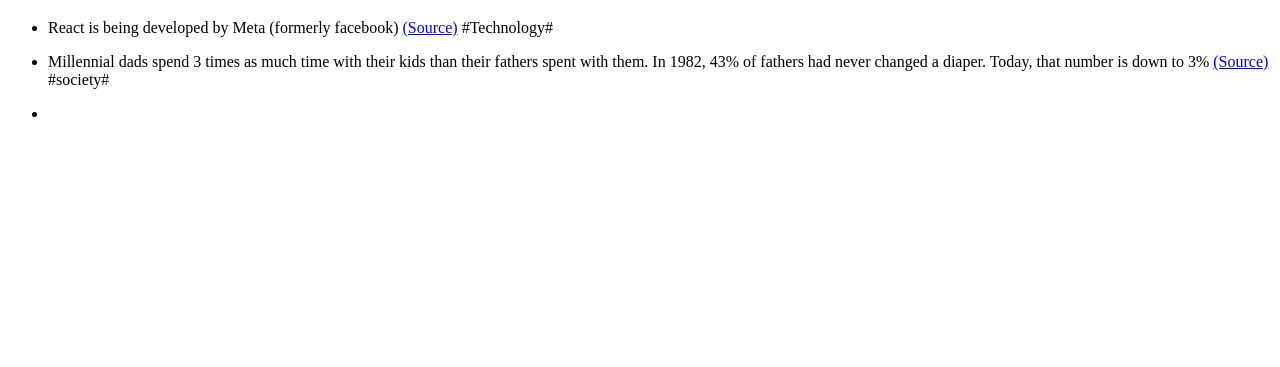
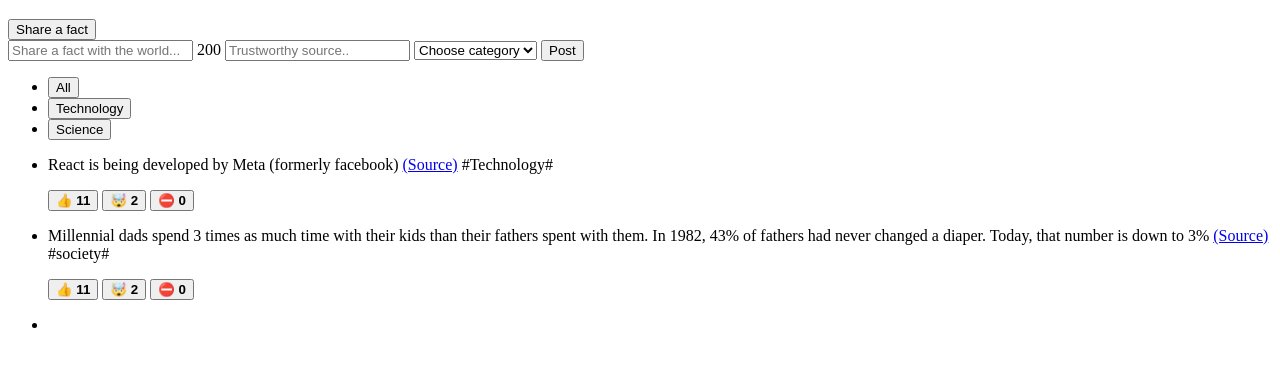
Before and after one commit to codyjohnsontx/TIL, a plain HTML site: page index.html in a window 1280 px wide. Shown: the part 143-510 px from the top of the page. Drawn offline with Linux system fonts and the light colour scheme.

Commit message:
Finish html skeleton

```diff
--- a/index.html
+++ b/index.html
@@ -8,8 +8,35 @@
     <title>Document</title>
   </head>
   <body>
+    <header>
       <img src="logo.png" height="70" width="70" alt="Today I learned logo" />
       <h1>Today I Learned</h1>
+      <button>Share a fact</button>
+    </header>
+
+    <form>
+      <input type="text" placeholder="Share a fact with the world..." />
+      <span>200</span>
+      <input type="text" placeholder="Trustworthy source.." />
+      <select>
+        <option value="">Choose category</option>
+        <option value="technology">Technology</option>
+        <option value="science">Science</option>
+        <option value="finance">Finance</option>
+      </select>
+      <button>Post</button>
+    </form>
+
+    <main>
+      <aside>
+        <ul>
+          <li><button>All</button></li>
+          <li><button>Technology</button></li>
+          <li><button>Science</button></li>
+        </ul>
+      </aside>
+
+      <section>
         <ul>
           <li>
             <p>
@@ -17,12 +44,17 @@
               <a href="https://opensource.fb.com/" target="_blank">(Source)</a>
               <span>#Technology#</span>
             </p>
+            <div>
+              <button>👍 <strong>11</strong></button>
+              <button>🤯 <strong>2</strong></button>
+              <button>⛔️ <strong>0</strong></button>
+            </div>
           </li>
           <li>
             <p>
-          Millennial dads spend 3 times as much time with their kids than their
-          fathers spent with them. In 1982, 43% of fathers had never changed a
-          diaper. Today, that number is down to 3%
+              Millennial dads spend 3 times as much time with their kids than
+              their fathers spent with them. In 1982, 43% of fathers had never
+              changed a diaper. Today, that number is down to 3%
               <a
                 href="https://www.mother.ly/parenting/millennial-dads-spend-more-time-with-their-kids"
                 target="_blank"
@@ -30,10 +62,17 @@
               >
               <span>#society#</span>
             </p>
+            <div>
+              <button>👍 <strong>11</strong></button>
+              <button>🤯 <strong>2</strong></button>
+              <button>⛔️ <strong>0</strong></button>
+            </div>
           </li>
           <li>
             <p></p>
           </li>
         </ul>
+      </section>
+    </main>
   </body>
 </html>
```
Lines whose indentation alone changed are shown as unchanged.
